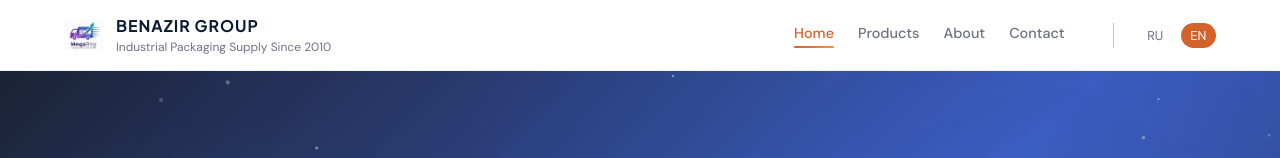
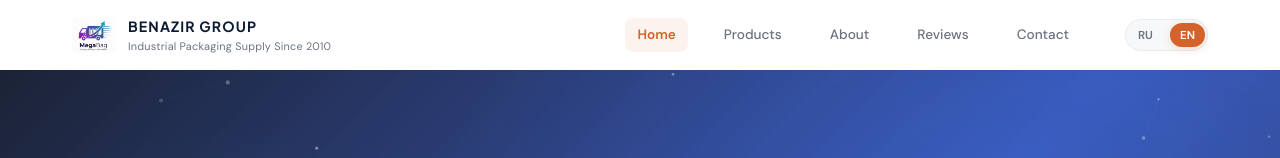
Before and after one commit to MukhtaramS/BEN, a website: page index-en.html in a window 1280 px wide. Shown: the top 158 px of the page. Drawn offline with Linux system fonts and the light colour scheme.

Commit message:
upgraded navbar, main page and links changed

```diff
--- a/css/style.css
+++ b/css/style.css
@@ -414,7 +414,7 @@ section.bg-alt {
   grid-template-columns: minmax(0, 1.6fr) minmax(0, 1.2fr);
   gap: 4rem;
   align-items: center;
-  padding: 5rem 0 5.5rem;
+  padding: 4.4rem 0 5.5rem;
   position: relative;
   z-index: 1;
 }
@@ -2632,7 +2632,84 @@ body {
 }
 @media (min-width: 901px) {
   .hero-inner {
-    grid-template-columns: 1.8fr 1fr;
+    grid-template-columns: 1.82fr 1fr;
     gap: 3rem;
   }
 }
+/* --- Header refinement --- */
+.header-inner {
+  padding: 0 2rem;
+  height: 70px;
+  display: flex;
+  align-items: center;
+}
+
+.logo-img {
+  width: 44px;
+  height: 44px;
+  border-radius: 10px;
+}
+
+.logo-text-main {
+  font-family: "Plus Jakarta Sans", sans-serif;
+  font-size: 0.88rem;
+  letter-spacing: 0.08em;
+}
+
+.logo-text-sub {
+  font-size: 0.68rem;
+  letter-spacing: 0.02em;
+}
+
+.nav-link {
+  font-size: 0.85rem;
+  font-weight: 500;
+  padding: 0.4rem 0.75rem;
+  border-radius: 8px;
+  transition: all 0.25s ease;
+}
+
+.nav-link:hover {
+  background: rgba(20, 40, 80, 0.05);
+}
+
+.nav-link::after {
+  display: none;
+}
+
+.nav-link.active {
+  background: rgba(212, 98, 43, 0.08);
+  color: var(--color-accent);
+  font-weight: 600;
+}
+
+.lang-btn {
+  font-size: 0.72rem;
+  font-weight: 600;
+  padding: 0.3rem 0.6rem;
+}
+
+.lang-btn.active {
+  background: var(--color-accent);
+  color: #fff;
+  box-shadow: 0 2px 8px rgba(212, 98, 43, 0.2);
+}
+
+.language-switcher {
+  padding: 0.15rem;
+  background: rgba(20, 40, 80, 0.03);
+  border-radius: 999px;
+  border: 1px solid rgba(20, 40, 80, 0.06);
+  margin-left: 0.75rem;
+  padding-left: 0.15rem;
+  border-left: 1px solid rgba(20, 40, 80, 0.06);
+}
+
+.site-header {
+  border-bottom: none;
+  box-shadow: 0 1px 0 rgba(20, 40, 80, 0.04);
+}
+
+.site-header.scrolled {
+  box-shadow: 0 4px 20px rgba(10, 22, 40, 0.06);
+}
--- a/index-en.html
+++ b/index-en.html
@@ -268,6 +268,7 @@
             <a href="index-en.html" class="nav-link active">Home</a>
             <a href="products-en.html" class="nav-link">Products</a>
             <a href="#about" class="nav-link">About</a>
+            <a href="#testimonials" class="nav-link">Reviews</a>
             <a href="contact-en.html" class="nav-link">Contact</a>
           </div>
           <div class="language-switcher">
@@ -315,6 +316,7 @@
               <a href="#contact" class="btn btn-outline-light">
                 Technical Consultation
               </a>
+              <br>
               <span class="hero-secondary-text">We respond during business hours within 1 business day</span>
             </div>
 
@@ -800,28 +802,26 @@
           <div class="video-grid reveal-stagger">
             <!-- Video Placeholder 1 -->
             <div class="video-placeholder">
-              <div class="video-placeholder-text">
-                Add your video here<br>
-                (use &lt;video&gt; or &lt;iframe&gt; tag)
-              </div>
-              <!-- Example: <video controls><source src="videos/video1.mp4" type="video/mp4"></video> -->
-              <!-- Or: <iframe src="https://www.youtube.com/embed/VIDEO_ID" frameborder="0" allowfullscreen></iframe> -->
+              <video autoplay muted loop playsinline>
+                <source src="images/vid3.mp4" type="video/mp4">
+                Your browser does not support video.
+              </video>
             </div>
 
-            <!-- Video Placeholder 2 -->
+            <!-- Video 2 -->
             <div class="video-placeholder">
-              <div class="video-placeholder-text">
-                Add your video here<br>
-                (use &lt;video&gt; or &lt;iframe&gt; tag)
-              </div>
+              <video autoplay muted loop playsinline>
+                <source src="images/vid2.mp4" type="video/mp4">
+                Your browser does not support video.
+              </video>
             </div>
 
-            <!-- Video Placeholder 3 -->
+            <!-- Video 3 -->
             <div class="video-placeholder">
-              <div class="video-placeholder-text">
-                Add your video here<br>
-                (use &lt;video&gt; or &lt;iframe&gt; tag)
-              </div>
+              <video autoplay muted loop playsinline>
+                <source src="images/vid1.mp4" type="video/mp4">
+                Your browser does not support video.
+              </video>
             </div>
           </div>
         </div>
```
Also changed, not shown: index.html (+1 -1 lines), products-en.html (+1 -0 lines), vercel.json (added).
